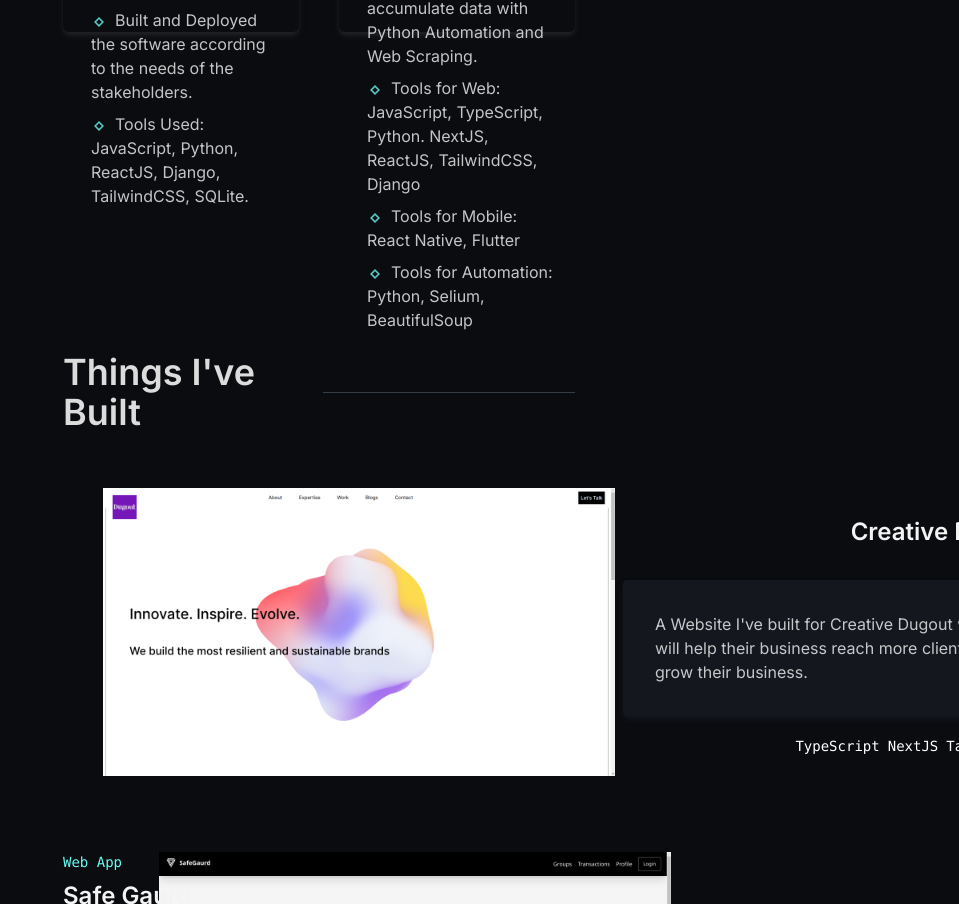
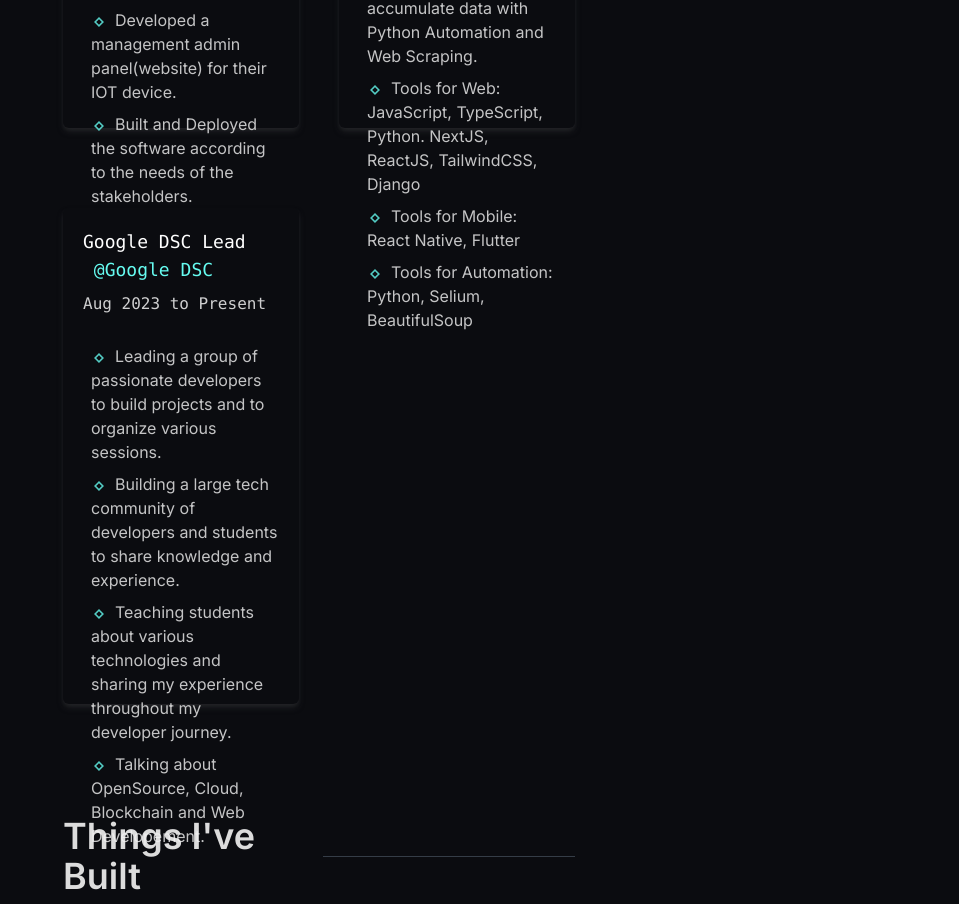
Before and after one commit to BlueDragonDR/DR_Portfolio, a Next.js app: page / in a window 1280 px wide. Shown: the part 2656-3560 px from the top of the page, without its empty margins (321-1280 px from the left). Built offline with nearby package versions, Linux system fonts and the light colour scheme.

Commit message:
updated experience section

```diff
--- a/app/(components)/Experience.tsx
+++ b/app/(components)/Experience.tsx
@@ -19,6 +19,7 @@
     description: [
       "Designed and Developed OSINT Website for this start up.",
       "Collaborated with other developers to create an OSINT eco-system.",
+      "Developed a management admin panel(website) for their IOT device.",
       "Built and Deployed the software according to the needs of the stakeholders.",
       "Tools Used: JavaScript, Python, ReactJS, Django, TailwindCSS, SQLite.",
     ],
@@ -36,6 +37,18 @@
       "Tools for Automation: Python, Selium, BeautifulSoup",
     ],
   },
+  {
+    key: 3,
+    title: "Google DSC Lead",
+    company_name: "Google DSC",
+    duration: "Aug 2023 to Present",
+    description: [
+      "Leading a group of passionate developers to build projects and to organize various sessions.",
+      "Building a large tech community of developers and students to share knowledge and experience.",
+      "Teaching students about various technologies and sharing my experience throughout my developer journey.",
+      "Talking about OpenSource, Cloud, Blockchain and Web Developement."
+    ],
+  },
 ];
 
 export default function Experience() {
@@ -48,13 +61,13 @@
               Experience
             </span>
           </Reveal>
-          <div className="grid grid-cols-1 lg:grid-cols-2 gap-10">
+          <div className="grid grid-cols-1 lg:grid-cols-2 gap-10 justify-center mx-auto">
             {jobs.map((info) => (
-              <div key={info.key} className="h-full">
+              <div key={info.key} className="lg:h-full flex">
                 <Reveal side={`${info.key%2===0?"right":"left"}`}>
-                  <div className="hover:bg-[#66FCF1] rounded-md transition-all mt-10 lg:h-[50vh] flex">
+                  <div className="hover:bg-[#66FCF1] rounded-md transition-all mt-10 h-[62vh] flex">
                     <div className="bg-[#0B0C10] shadow-md flex flex-col gap-2 p-5 rounded-md shadow-[#232427] h-full transition-all hover:-translate-x-2 hover:-translate-y-2">
-                      <div className="inline-block font-mono font-medium">
+                      <div className="flex flex-col font-mono font-medium">
                         <span className="text-lg">{info.title}</span>
                         <span className="text-lg text-[#66FCF1]">
                           &nbsp;@{info.company_name}
```
